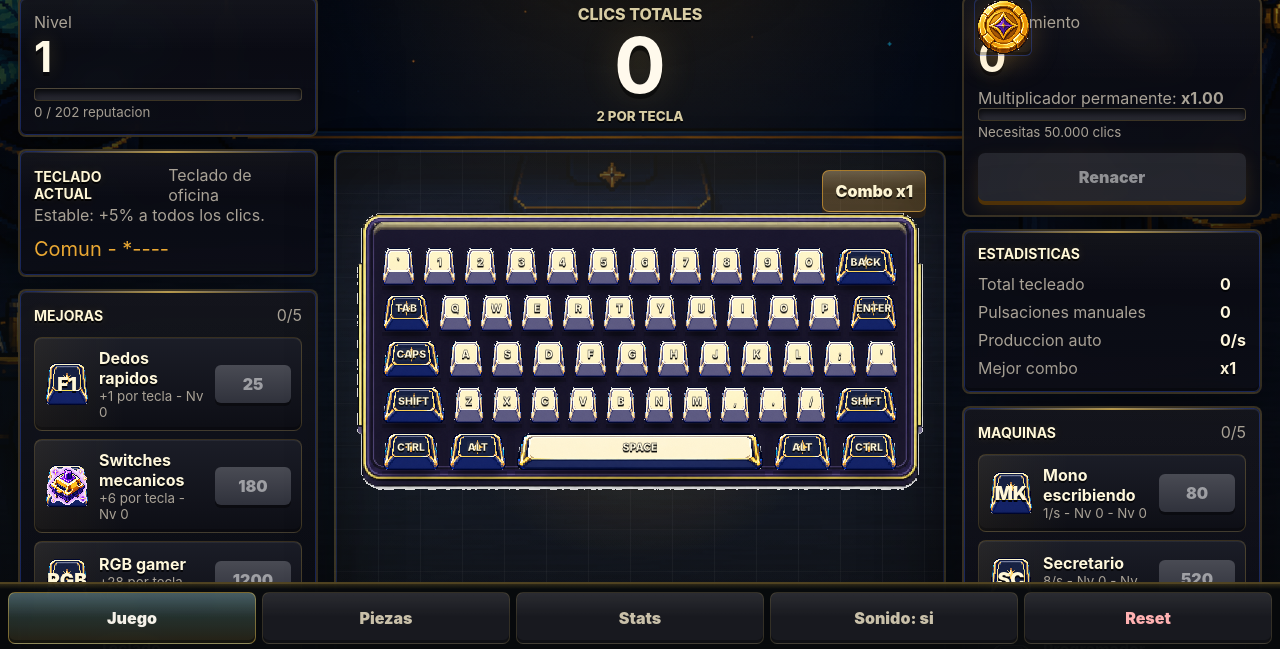
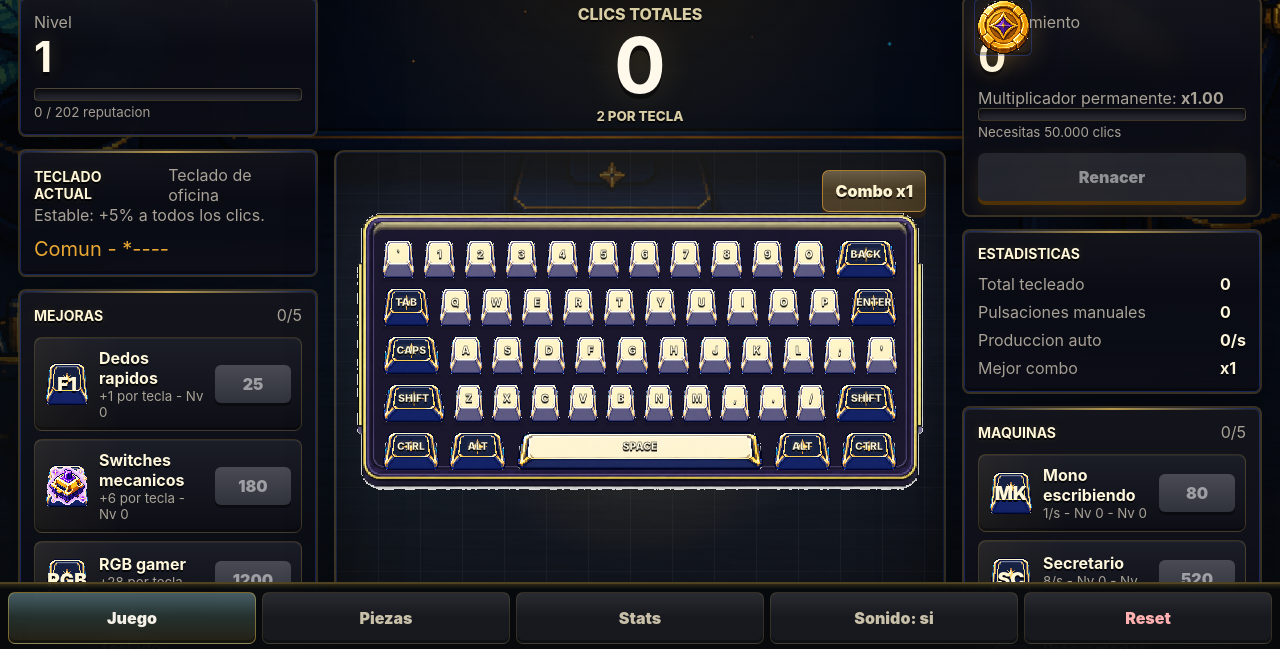
Before and after one commit to SnoW-099/keyboard-Clicker, a website built with Vite: page index.html in a window 1280 px wide. Shown: the part 148-797 px from the top of the page. Built offline with nearby package versions, Linux system fonts and the light colour scheme.

Commit message:
Remove dark key shadow

```diff
--- a/style.css
+++ b/style.css
@@ -278,7 +278,7 @@ small,
 
   left: 4.8%;
   right: 4.8%;
-  top: 13%;
+  top: 10%;
   bottom: 8%;
 
   display: flex;
@@ -327,25 +327,9 @@ small,
   image-rendering: pixelated;
   position: relative;
 
-  box-shadow:
-    0 4px 0 rgba(0, 0, 0, 0.18),
-    0 8px 11px rgba(0, 0, 0, 0.14);
+  box-shadow: 0 3px 0 rgba(0, 0, 0, 0.14);
 
   transition: transform 80ms ease, filter 80ms ease, background 80ms ease, box-shadow 80ms ease;
-}
-
-.keycap::after {
-  content: "";
-  position: absolute;
-  left: 12%;
-  right: 12%;
-  bottom: -5px;
-  height: 9px;
-  border-radius: 50%;
-  background: rgba(0, 0, 0, 0.38);
-  filter: blur(3px);
-  z-index: -1;
-  pointer-events: none;
 }
 
 .keycap:hover {
@@ -357,17 +341,7 @@ small,
   transform: translateY(3px);
   color: #fff2bf;
   background-image: var(--key-pressed);
-  box-shadow:
-    0 1px 0 rgba(0, 0, 0, 0.28),
-    0 4px 8px rgba(0, 0, 0, 0.16),
-    0 0 18px rgba(240, 173, 53, 0.32);
-}
-
-.keycap:active::after,
-.keycap.pressed::after {
-  bottom: -2px;
-  height: 5px;
-  opacity: 0.72;
+  box-shadow: 0 0 14px rgba(240, 173, 53, 0.22);
 }
 
 .keycap.special-key {
```
